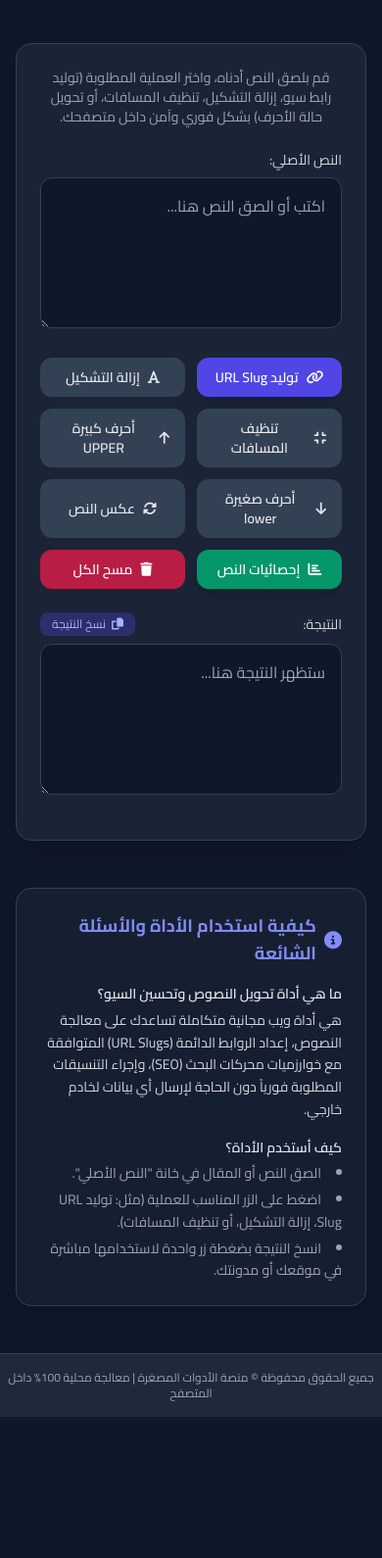
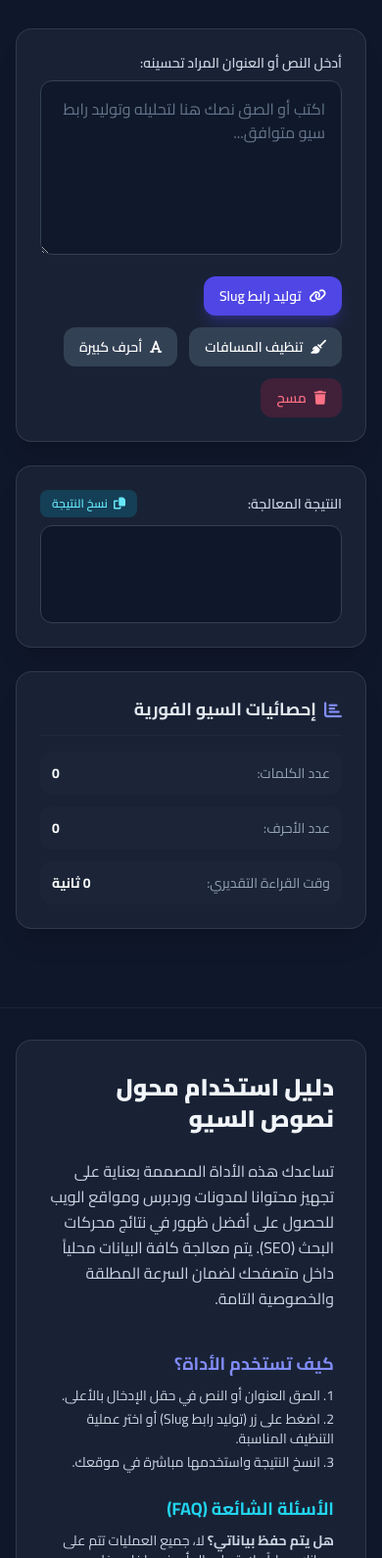
Before and after one commit to mohammed-zuhair/micro-tool-01-, a plain HTML site: page tools/seo-transformer.html in a window 390 px wide. Shown: the part 93-1683 px from the top of the page at 98% size. Before the commit the page ends 1539 px from the top, so only its background shows below. Drawn offline with nearby package versions, Linux system fonts and the light colour scheme.

Commit message:
Auto-Update: Autonomous engine updated core files & changelog [Verified]

```diff
--- a/tools/seo-transformer.html
+++ b/tools/seo-transformer.html
@@ -3,217 +3,172 @@
 <head>
     <meta charset="UTF-8">
     <meta name="viewport" content="width=device-width, initial-scale=1.0">
-    <title>محول النصوص وتحسين السيو (Text & SEO Transformer)</title>
-    <meta name="description" content="أداة احترافية لتحويل النصوص، تنسيق الأحرف، تنظيف الكلمات المفتاحية، وتوليد الروابط الدائمة (URL Slugs) لتصدر محركات البحث فورياً داخل المتصفح.">
-    <!-- Tailwind CSS CDN -->
+    <title>محول نصوص السيو والكلمات المفتاحية - Text SEO Transformer</title>
+    <meta name="description" content="أداة متقدمة لتحسين محركات البحث، توليد الروابط الدائمة (Slugs)، تنظيف النصوص، وحساب كثافة الكلمات المفتاحية فورياً بدون خادم.">
     <script src="https://cdn.tailwindcss.com"></script>
-    <script>
-        tailwind.config = {
-            theme: {
-                extend: {
-                    colors: {
-                        darkSlate: {
-                            900: '#0f172a',
-                            800: '#1e293b',
-                            700: '#334155',
-                            600: '#475569',
-                        }
-                    }
-                }
-            }
-        }
-    </script>
-    <!-- FontAwesome for Icons -->
     <link rel="stylesheet" href="https://cdnjs.cloudflare.com/ajax/libs/font-awesome/6.4.0/css/all.min.css">
     <style>
-        @import url('https://fonts.googleapis.com/css2?family=Cairo:wght@300;400;600;700&display=swap');
-        body { font-family: 'Cairo', sans-serif; }
+        @import url('https://fonts.googleapis.com/css2?family=Cairo:wght@300;400;600;700;900&display=swap');
+        body { font-family: 'Cairo', sans-serif; background-color: #0f172a; color: #f8fafc; }
+        .glass { background: rgba(30, 41, 59, 0.7); backdrop-filter: blur(12px); border: 1px solid rgba(255, 255, 255, 0.1); }
     </style>
 </head>
-<body class="bg-darkSlate-900 text-gray-100 min-h-screen flex flex-col justify-between">
-
-    <!-- Header / Navigation -->
-    <header class="bg-darkSlate-800 border-b border-darkSlate-700 py-4 px-6 shadow-md">
-        <div class="max-w-6xl mx-auto flex justify-between items-center">
+<body class="min-h-screen flex flex-col justify-between">
+    <!-- Header -->
+    <header class="glass border-b border-slate-800 py-4 px-6 sticky top-0 z-50">
+        <div class="max-w-7xl mx-auto flex justify-between items-center">
             <a href="../index.html" class="flex items-center gap-2 text-indigo-400 hover:text-indigo-300 transition-colors">
                 <i class="fa-solid fa-arrow-right text-lg"></i>
-                <span class="font-semibold">العودة للرئيسية</span>
+                <span class="font-bold">الرئيسية</span>
             </a>
-            <h1 class="text-xl font-bold flex items-center gap-2 text-indigo-400">
-                <i class="fa-solid fa-wand-magic-sparkles"></i>
-                محول النصوص وتحسين السيو
+            <h1 class="text-xl font-black bg-gradient-to-r from-indigo-400 to-cyan-400 bg-clip-text text-transparent">
+                محول نصوص السيو والكلمات المفتاحية
             </h1>
+            <div class="w-20"></div>
         </div>
     </header>
 
-    <!-- Main Content Area -->
-    <main class="max-w-5xl w-full mx-auto p-4 md:p-6 my-8 flex-grow">
+    <!-- Main Content -->
+    <main class="max-w-6xl mx-auto px-4 py-8 flex-grow w-full grid grid-cols-1 lg:grid-cols-3 gap-6">
+        <!-- Input Section -->
+        <div class="lg:col-span-2 space-y-6">
+            <div class="glass p-6 rounded-2xl shadow-xl">
+                <label for="source-text" class="block text-sm font-semibold mb-2 text-slate-300">أدخل النص أو العنوان المراد تحسينه:</label>
+                <textarea id="source-text" rows="6" class="w-full bg-slate-900/80 border border-slate-700 rounded-xl p-4 text-slate-100 focus:outline-none focus:border-indigo-500 transition-all placeholder:text-slate-500" placeholder="اكتب أو الصق نصك هنا لتحليله وتوليد رابط سيو متوافق..."></textarea>
 
-        <!-- Tool Container (Glassmorphism UI) -->
-        <div class="bg-darkSlate-800/80 backdrop-blur-md border border-darkSlate-700 rounded-2xl p-6 shadow-xl">
-
-            <p class="text-gray-400 text-sm mb-6 text-center">قم بلصق النص أدناه، واختر العملية المطلوبة (توليد رابط سيو، إزالة التشكيل، تنظيف المسافات، أو تحويل حالة الأحرف) بشكل فوري وآمن داخل متصفحك.</p>
-
-            <!-- Text Input -->
-            <div class="mb-6">
-                <label for="inputText" class="block text-sm font-medium text-gray-300 mb-2">النص الأصلي:</label>
-                <textarea id="inputText" rows="5" class="w-full bg-darkSlate-900 border border-darkSlate-700 rounded-xl p-4 text-gray-100 focus:outline-none focus:border-indigo-500 transition-all resize-y" placeholder="اكتب أو الصق النص هنا..."></textarea>
+                <div class="flex flex-wrap gap-3 mt-4">
+                    <button onclick="transformText('slug')" class="bg-indigo-600 hover:bg-indigo-500 text-white px-4 py-2.5 rounded-xl font-semibold text-sm transition-all flex items-center gap-2 shadow-lg shadow-indigo-600/30">
+                        <i class="fa-solid fa-link"></i> توليد رابط Slug
+                    </button>
+                    <button onclick="transformText('clean')" class="bg-slate-700 hover:bg-slate-600 text-white px-4 py-2.5 rounded-xl font-semibold text-sm transition-all flex items-center gap-2">
+                        <i class="fa-solid fa-broom"></i> تنظيف المسافات
+                    </button>
+                    <button onclick="transformText('upper')" class="bg-slate-700 hover:bg-slate-600 text-white px-4 py-2.5 rounded-xl font-semibold text-sm transition-all flex items-center gap-2">
+                        <i class="fa-solid fa-font"></i> أحرف كبيرة
+                    </button>
+                    <button onclick="clearAll()" class="bg-rose-600/20 text-rose-400 hover:bg-rose-600/30 px-4 py-2.5 rounded-xl font-semibold text-sm transition-all flex items-center gap-2">
+                        <i class="fa-solid fa-trash"></i> مسح
+                    </button>
+                </div>
             </div>
 
-            <!-- Action Buttons Grid -->
-            <div class="grid grid-cols-2 sm:grid-cols-3 md:grid-cols-4 gap-3 mb-6">
-                <button onclick="transformText('slug')" class="bg-indigo-600 hover:bg-indigo-500 text-white py-2.5 px-4 rounded-xl text-sm font-semibold transition-all shadow-lg flex items-center justify-center gap-2">
-                    <i class="fa-solid fa-link"></i> توليد URL Slug
-                </button>
-                <button onclick="transformText('removeTashkeel')" class="bg-darkSlate-700 hover:bg-darkSlate-600 text-gray-200 py-2.5 px-4 rounded-xl text-sm font-semibold transition-all flex items-center justify-center gap-2">
-                    <i class="fa-solid fa-font"></i> إزالة التشكيل
-                </button>
-                <button onclick="transformText('cleanSpaces')" class="bg-darkSlate-700 hover:bg-darkSlate-600 text-gray-200 py-2.5 px-4 rounded-xl text-sm font-semibold transition-all flex items-center justify-center gap-2">
-                    <i class="fa-solid fa-compress"></i> تنظيف المسافات
-                </button>
-                <button onclick="transformText('upper')" class="bg-darkSlate-700 hover:bg-darkSlate-600 text-gray-200 py-2.5 px-4 rounded-xl text-sm font-semibold transition-all flex items-center justify-center gap-2">
-                    <i class="fa-solid fa-arrow-up"></i> أحرف كبيرة UPPER
-                </button>
-                <button onclick="transformText('lower')" class="bg-darkSlate-700 hover:bg-darkSlate-600 text-gray-200 py-2.5 px-4 rounded-xl text-sm font-semibold transition-all flex items-center justify-center gap-2">
-                    <i class="fa-solid fa-arrow-down"></i> أحرف صغيرة lower
-                </button>
-                <button onclick="transformText('reverse')" class="bg-darkSlate-700 hover:bg-darkSlate-600 text-gray-200 py-2.5 px-4 rounded-xl text-sm font-semibold transition-all flex items-center justify-center gap-2">
-                    <i class="fa-solid fa-rotate"></i> عكس النص
-                </button>
-                <button onclick="countStats()" class="bg-emerald-600 hover:bg-emerald-500 text-white py-2.5 px-4 rounded-xl text-sm font-semibold transition-all shadow-lg flex items-center justify-center gap-2">
-                    <i class="fa-solid fa-chart-bar"></i> إحصائيات النص
-                </button>
-                <button onclick="clearAll()" class="bg-rose-600/80 hover:bg-rose-600 text-white py-2.5 px-4 rounded-xl text-sm font-semibold transition-all flex items-center justify-center gap-2">
-                    <i class="fa-solid fa-trash"></i> مسح الكل
-                </button>
-            </div>
-
-            <!-- Text Output -->
-            <div class="mb-4">
+            <!-- Output Section -->
+            <div class="glass p-6 rounded-2xl shadow-xl relative">
                 <div class="flex justify-between items-center mb-2">
-                    <label for="outputText" class="block text-sm font-medium text-gray-300">النتيجة:</label>
-                    <button onclick="copyToClipboard()" class="text-xs bg-indigo-600/30 text-indigo-300 hover:bg-indigo-600/50 py-1 px-3 rounded-lg transition-all flex items-center gap-1.5">
+                    <span class="text-sm font-semibold text-slate-300">النتيجة المعالجة:</span>
+                    <button onclick="copyResult()" class="text-xs bg-cyan-500/20 text-cyan-300 hover:bg-cyan-500/30 px-3 py-1.5 rounded-lg transition-all flex items-center gap-1.5 font-semibold">
                         <i class="fa-solid fa-copy"></i> نسخ النتيجة
                     </button>
                 </div>
-                <textarea id="outputText" rows="5" readonly class="w-full bg-darkSlate-900 border border-darkSlate-700 rounded-xl p-4 text-indigo-300 focus:outline-none transition-all resize-y" placeholder="ستظهر النتيجة هنا..."></textarea>
+                <div id="output-box" class="w-full bg-slate-900/90 border border-slate-700 rounded-xl p-4 text-cyan-300 min-h-[100px] break-all font-mono text-sm"></div>
             </div>
-
-            <!-- Stats Bar -->
-            <div id="statsBox" class="hidden bg-darkSlate-900 border border-darkSlate-700 rounded-xl p-4 text-sm text-gray-300 grid grid-cols-2 sm:grid-cols-4 gap-4 text-center">
-                <div>الكلمات: <span id="wordCount" class="font-bold text-indigo-400">0</span></div>
-                <div>الأحرف: <span id="charCount" class="font-bold text-indigo-400">0</span></div>
-                <div>الأحرف (بدون مسافات): <span id="charNoSpaceCount" class="font-bold text-indigo-400">0</span></div>
-                <div>الأسطر: <span id="lineCount" class="font-bold text-indigo-400">0</span></div>
-            </div>
-
         </div>
 
-        <!-- Dynamic SEO & How-To Section -->
-        <section class="mt-12 bg-darkSlate-800/50 border border-darkSlate-700 rounded-2xl p-6 shadow-lg">
-            <h2 class="text-lg font-bold text-indigo-400 mb-4 flex items-center gap-2">
-                <i class="fa-solid fa-circle-info"></i> كيفية استخدام الأداة والأسئلة الشائعة
-            </h2>
-            <div class="space-y-4 text-sm text-gray-300 leading-relaxed">
-                <div>
-                    <h3 class="font-semibold text-gray-200 mb-1">ما هي أداة تحويل النصوص وتحسين السيو؟</h3>
-                    <p>هي أداة ويب مجانية متكاملة تساعدك على معالجة النصوص، إعداد الروابط الدائمة (URL Slugs) المتوافقة مع خوارزميات محركات البحث (SEO)، وإجراء التنسيقات المطلوبة فورياً دون الحاجة لإرسال أي بيانات لخادم خارجي.</p>
-                </div>
-                <div>
-                    <h3 class="font-semibold text-gray-200 mb-1">كيف أستخدم الأداة؟</h3>
-                    <ul class="list-disc list-inside space-y-1 text-gray-400">
-                        <li>الصق النص أو المقال في خانة "النص الأصلي".</li>
-                        <li>اضغط على الزر المناسب للعملية (مثل: توليد URL Slug، إزالة التشكيل، أو تنظيف المسافات).</li>
-                        <li>انسخ النتيجة بضغطة زر واحدة لاستخدامها مباشرة في موقعك أو مدونتك.</li>
-                    </ul>
+        <!-- Sidebar Analytics -->
+        <div class="space-y-6">
+            <div class="glass p-6 rounded-2xl shadow-xl space-y-4">
+                <h3 class="font-bold text-lg text-slate-200 border-b border-slate-800 pb-3 flex items-center gap-2">
+                    <i class="fa-solid fa-chart-bar text-indigo-400"></i> إحصائيات السيو الفورية
+                </h3>
+                <div class="space-y-3 text-sm">
+                    <div class="flex justify-between bg-slate-800/50 p-3 rounded-xl">
+                        <span class="text-slate-400">عدد الكلمات:</span>
+                        <span id="word-count" class="font-bold text-white">0</span>
+                    </div>
+                    <div class="flex justify-between bg-slate-800/50 p-3 rounded-xl">
+                        <span class="text-slate-400">عدد الأحرف:</span>
+                        <span id="char-count" class="font-bold text-white">0</span>
+                    </div>
+                    <div class="flex justify-between bg-slate-800/50 p-3 rounded-xl">
+                        <span class="text-slate-400">وقت القراءة التقديري:</span>
+                        <span id="read-time" class="font-bold text-white">0 ثانية</span>
+                    </div>
                 </div>
             </div>
-        </section>
-
+        </div>
     </main>
 
+    <!-- SEO & FAQ Section -->
+    <section class="max-w-6xl mx-auto px-4 py-8 w-full border-t border-slate-800/80 mt-12">
+        <div class="glass p-8 rounded-2xl space-y-6">
+            <h2 class="text-2xl font-black text-slate-100">دليل استخدام محول نصوص السيو</h2>
+            <p class="text-slate-300 leading-relaxed">
+                تساعدك هذه الأداة المصممة بعناية على تجهيز محتوانا لمدونات وردبرس ومواقع الويب للحصول على أفضل ظهور في نتائج محركات البحث (SEO). يتم معالجة كافة البيانات محلياً داخل متصفحك لضمان السرعة المطلقة والخصوصية التامة.
+            </p>
+            <div class="grid grid-cols-1 md:grid-cols-2 gap-6 pt-4">
+                <div class="space-y-2">
+                    <h3 class="font-bold text-indigo-400 text-lg">كيف تستخدم الأداة؟</h3>
+                    <ol class="list-decimal list-inside space-y-1 text-slate-300 text-sm">
+                        <li>الصق العنوان أو النص في حقل الإدخال بالأعلى.</li>
+                        <li>اضغط على زر (توليد رابط Slug) أو اختر عملية التنظيف المناسبة.</li>
+                        <li>انسخ النتيجة واستخدمها مباشرة في موقعك.</li>
+                    </ol>
+                </div>
+                <div class="space-y-2">
+                    <h3 class="font-bold text-cyan-400 text-lg">الأسئلة الشائعة (FAQ)</h3>
+                    <p class="text-slate-300 text-sm"><strong>هل يتم حفظ بياناتي؟</strong> لا، جميع العمليات تتم على جهازك محلياً ولا يتم إرسال أي نص لخادم خارجي.</p>
+                </div>
+            </div>
+        </div>
+    </section>
+
     <!-- Footer -->
-    <footer class="bg-darkSlate-800 border-t border-darkSlate-700 py-4 text-center text-xs text-gray-400">
-        <p>جميع الحقوق محفوظة © منصة الأدوات المصغرة | معالجة محلية 100% داخل المتصفح</p>
+    <footer class="glass border-t border-slate-800 py-6 text-center text-sm text-slate-400 mt-12">
+        <p>جميع الحقوق محفوظة © منصة الأدوات الذكية المتقدمة</p>
     </footer>
 
-    <!-- JavaScript Logic -->
     <script>
-        function getInput() {
-            return document.getElementById('inputText').value;
-        }
+        const sourceText = document.getElementById('source-text');
+        const outputBox = document.getElementById('output-box');
+        const wordCount = document.getElementById('word-count');
+        const charCount = document.getElementById('char-count');
+        const readTime = document.getElementById('read-time');
 
-        function setOutput(val) {
-            document.getElementById('outputText').value = val;
+        sourceText.addEventListener('input', updateAnalytics);
+
+        function updateAnalytics() {
+            const text = sourceText.value;
+            const words = text.trim() ? text.trim().split(/\s+/).length : 0;
+            const chars = text.length;
+            const seconds = Math.ceil(words / 3) ;
+
+            wordCount.textContent = words;
+            charCount.textContent = chars;
+            readTime.textContent = seconds + ' ثانية';
         }
 
         function transformText(type) {
-            let text = getInput();
-            if (!text) {
-                setOutput('');
+            const text = sourceText.value;
+            if (!text.trim()) {
+                outputBox.textContent = "الرجاء إدخال نص أولاً!";
                 return;
             }
 
-            let result = '';
-            switch(type) {
-                case 'slug':
-                    result = text.toLowerCase()
-                        .trim()
-                        .replace(/[\u064b-\u065f]/g, '') // Remove tashkeel
-                        .replace(/[^\w\s\u0621-\u064A-]/g, '') // Keep alphanumeric, Arabic letters, and hyphens
-                        .replace(/\s+/g, '-') // Replace spaces with hyphens
-                        .replace(/-+/g, '-'); // Remove duplicate hyphens
-                    break;
-                case 'removeTashkeel':
-                    result = text.replace(/[\u064b-\u065f]/g, '');
-                    break;
-                case 'cleanSpaces':
-                    result = text.replace(/\s+/g, ' ').trim();
-                    break;
-                case 'upper':
-                    result = text.toUpperCase();
-                    break;
-                case 'lower':
-                    result = text.toLowerCase();
-                    break;
-                case 'reverse':
-                    result = text.split('').reverse().join('');
-                    break;
-                default:
-                    result = text;
+            let result = "";
+            if (type === 'slug') {
+                result = text.trim().toLowerCase()
+                    .replace(/[^\w\s-]/g, '')
+                    .replace(/[\s_-]+/g, '-')
+                    .replace(/^-+|-+$/g, '');
+            } else if (type === 'clean') {
+                result = text.replace(/\s+/g, ' ').trim();
+            } else if (type === 'upper') {
+                result = text.toUpperCase();
             }
-            setOutput(result);
-            countStats();
-        }
-
-        function countStats() {
-            let text = getInput();
-            document.getElementById('statsBox').classList.remove('hidden');
-            document.getElementById('wordCount').innerText = text.trim() === '' ? 0 : text.trim().split(/\s+/).length;
-            document.getElementById('charCount').innerText = text.length;
-            document.getElementById('charNoSpaceCount').innerText = text.replace(/\s/g, '').length;
-            document.getElementById('lineCount').innerText = text === '' ? 0 : text.split('\n').length;
+            outputBox.textContent = result;
         }
 
         function clearAll() {
-            document.getElementById('inputText').value = '';
-            document.getElementById('outputText').value = '';
-            document.getElementById('statsBox').classList.add('hidden');
+            sourceText.value = "";
+            outputBox.textContent = "";
+            updateAnalytics();
         }
 
-        function copyToClipboard() {
-            let outputText = document.getElementById('outputText');
-            if(!outputText.value) return;
-            outputText.select();
-            document.execCommand('copy');
-
-            // Temporary feedback
-            let btn = event.currentTarget;
-            let originalHTML = btn.innerHTML;
-            btn.innerHTML = '<i class="fa-solid fa-check"></i> تم النسخ!';
-            setTimeout(() => {
-                btn.innerHTML = originalHTML;
-            }, 2000);
+        function copyResult() {
+            const text = outputBox.textContent;
+            if (!text) return;
+            navigator.clipboard.writeText(text);
+            alert('تم النسخ إلى الحافظة بنجاح!');
         }
     </script>
 </body>
```
Also changed, not shown: 1 other file.
